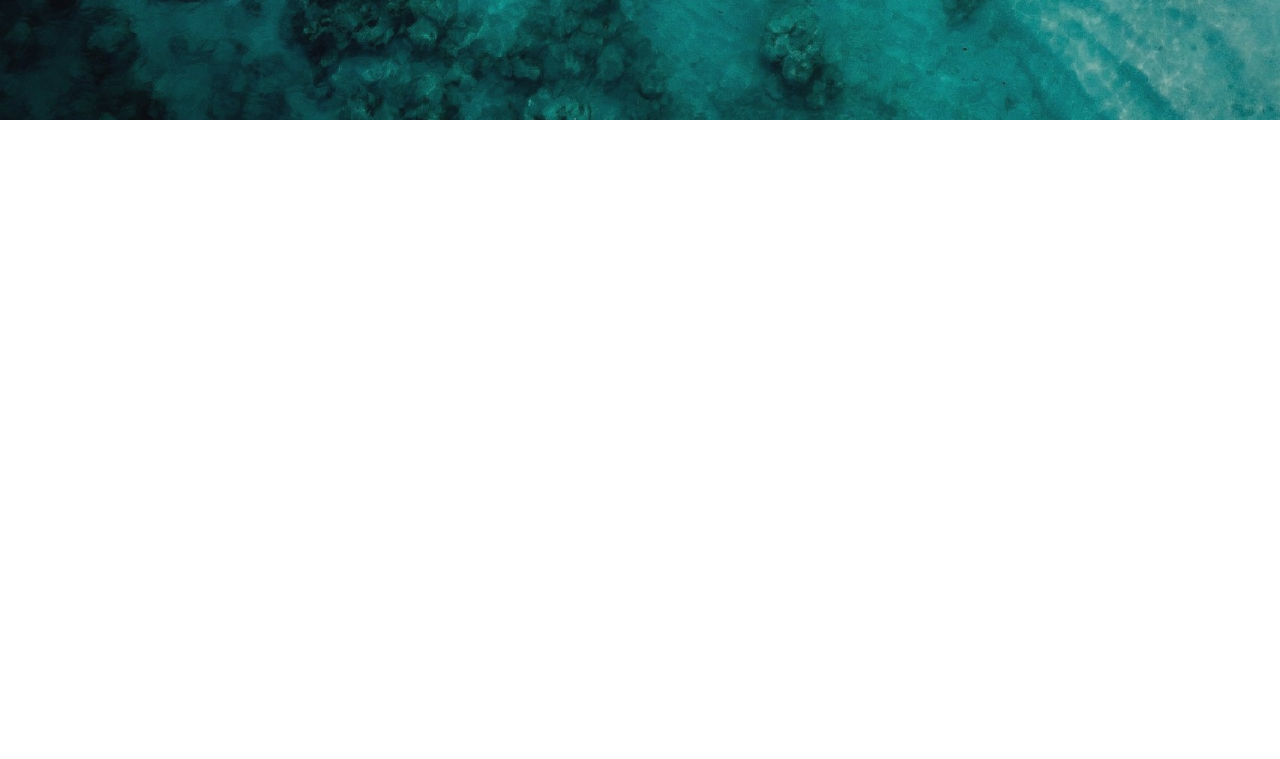
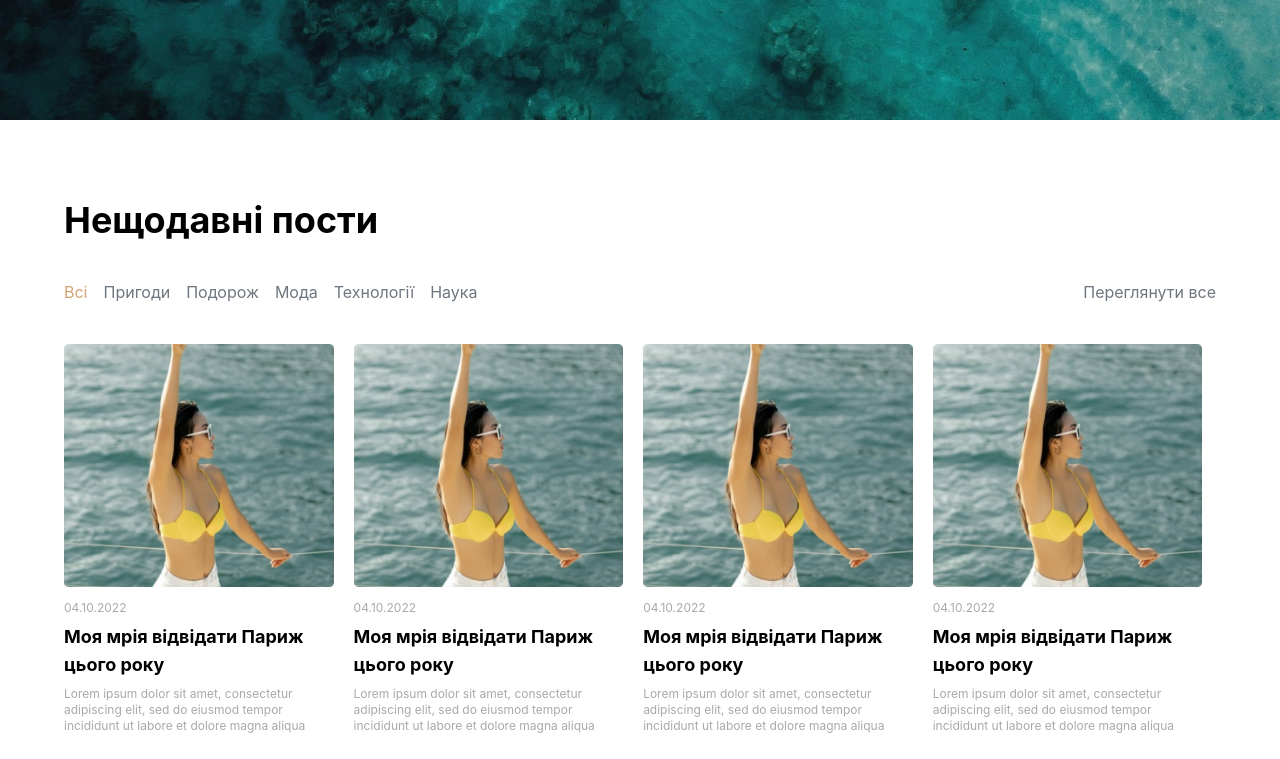
Before and after one commit to romashorodok/Posts, a Next.js app in the folder client/: page / in a window 1280 px wide. Shown: the part 680-1439 px from the top of the page. Built offline with nearby package versions, Linux system fonts and the light colour scheme.

Commit message:
feat: Added post cards and categories line.

```diff
--- /dev/null
+++ b/client/components/Card.tsx
@@ -0,0 +1,21 @@
+import React from "react";
+import Image from "next/image";
+import Styles from "~/styles/components/Card.module.scss";
+
+interface Props {
+  image?: string;
+}
+
+export function Card({
+  image = "/assets/post_mock.jpg",
+  children,
+}: React.PropsWithChildren<Props>) {
+  return (
+    <div className={`${Styles.card_container}`}>
+      <Image className="rounded" src={image} width={310} height={280} />
+      <div className={Styles.card_content}>{children}</div>
+    </div>
+  );
+}
+
+export default Card;
--- a/client/pages/_app.tsx
+++ b/client/pages/_app.tsx
@@ -1,4 +1,5 @@
-import "../styles/globals.css";
+import "~/styles/globals.css";
+import "~/styles/common.scss";
 import type { AppProps } from "next/app";
 
 function MyApp({ Component, pageProps }: AppProps) {
--- a/client/pages/index.tsx
+++ b/client/pages/index.tsx
@@ -1,12 +1,27 @@
+import React from "react";
 import { GetServerSidePropsResult } from "next";
 import Styles from "~/Styles/pages/index.module.scss";
 import LandingLayout from "~/layouts/LandingLayout";
+import Card from "~/components/Card";
+
+type Category = {
+  name: string;
+};
+
+type Post = {
+  title: string;
+  created_at: string;
+  description: string;
+};
 
 interface Props {
-  posts: Array<{ name: string }>;
+  posts: Array<Post>;
+  categories: Array<Category>;
 }
 
-export function Home({ posts }: Props) {
+export function Home({ posts, categories }: Props) {
+  const [selectedCategory, setSelectedCategory] = React.useState(0);
+
   return (
     <LandingLayout>
       <div
@@ -19,19 +34,113 @@ export function Home({ posts }: Props) {
         </div>
       </div>
 
-      <div className={`${Styles.landing_recent_posts}`}></div>
+      <div className={`${Styles.landing_recent_posts}`}>
+        <h1 className="text-4xl font-bold mb-10">Нещодавні пости</h1>
+
+        <div className="flex flex-row justify-between flex-wrap mb-10 bg-support">
+          <ul className="flex flex-row flex-wrap gap-4">
+            {categories.map((category: Category, index) => (
+              <li
+                key={index}
+                className={`${
+                  index === selectedCategory
+                    ? Styles.landing_category__selected
+                    : ""
+                } ${Styles.landing_category}`}
+                onClick={() => setSelectedCategory(index)}
+              >
+                {category.name}
+              </li>
+            ))}
+          </ul>
+
+          <a className={Styles.landing_category}>Переглянути все</a>
+        </div>
+
+        <div
+          className={`${Styles.landing_post_cards} flex flex-row flex-wrap gap-5`}
+        >
+          {posts.map((post: Post) => (
+            <Card>
+              <p className="text-xs bg-minor">{post.created_at}</p>
+              <p className="text-lg font-bold">{post.title}</p>
+              <p className="text-xs bg-minor">{post.description}</p>
+            </Card>
+          ))}
+        </div>
+      </div>
     </LandingLayout>
   );
 }
 
 export function getServerSideProps(): GetServerSidePropsResult<Props> {
   const serverPostsResult = {
-    data: [{ name: "How to craft..." }, { name: "How to build..." }],
+    data: [
+      {
+        title: "Моя мрія відвідати Париж цього року",
+        description:
+          "Lorem ipsum dolor sit amet, consectetur adipiscing  elit, sed do eiusmod tempor incididunt ut labore et dolore magna aliqua",
+        created_at: "04.10.2022",
+      },
+      {
+        title: "Моя мрія відвідати Париж цього року",
+        description:
+          "Lorem ipsum dolor sit amet, consectetur adipiscing  elit, sed do eiusmod tempor incididunt ut labore et dolore magna aliqua",
+        created_at: "04.10.2022",
+      },
+      {
+        title: "Моя мрія відвідати Париж цього року",
+        description:
+          "Lorem ipsum dolor sit amet, consectetur adipiscing  elit, sed do eiusmod tempor incididunt ut labore et dolore magna aliqua",
+        created_at: "04.10.2022",
+      },
+      {
+        title: "Моя мрія відвідати Париж цього року",
+        description:
+          "Lorem ipsum dolor sit amet, consectetur adipiscing  elit, sed do eiusmod tempor incididunt ut labore et dolore magna aliqua",
+        created_at: "04.10.2022",
+      },
+      {
+        title: "Моя мрія відвідати Париж цього року",
+        description:
+          "Lorem ipsum dolor sit amet, consectetur adipiscing  elit, sed do eiusmod tempor incididunt ut labore et dolore magna aliqua",
+        created_at: "04.10.2022",
+      },
+      {
+        title: "Моя мрія відвідати Париж цього року",
+        description:
+          "Lorem ipsum dolor sit amet, consectetur adipiscing  elit, sed do eiusmod tempor incididunt ut labore et dolore magna aliqua",
+        created_at: "04.10.2022",
+      },
+      {
+        title: "Моя мрія відвідати Париж цього року",
+        description:
+          "Lorem ipsum dolor sit amet, consectetur adipiscing  elit, sed do eiusmod tempor incididunt ut labore et dolore magna aliqua",
+        created_at: "04.10.2022",
+      },
+      {
+        title: "Моя мрія відвідати Париж цього року",
+        description:
+          "Lorem ipsum dolor sit amet, consectetur adipiscing  elit, sed do eiusmod tempor incididunt ut labore et dolore magna aliqua",
+        created_at: "04.10.2022",
+      },
+    ],
+  };
+  const serverCategoriesResult = {
+    data: [
+      { name: "Всі" },
+      { name: "Пригоди" },
+      { name: "Подорож" },
+      { name: "Мода" },
+      { name: "Технології" },
+      { name: "Наука" },
+    ],
   };
 
   return {
     props: {
       posts: serverPostsResult.data,
+      categories: serverCategoriesResult.data,
     },
   };
 }
--- /dev/null
+++ b/client/styles/common.scss
@@ -0,0 +1,9 @@
+@use "~/styles/vars" as var;
+
+.bg-minor {
+  color: var.$minor;
+}
+
+.bg-support {
+  color: var.$support;
+}
--- /dev/null
+++ b/client/styles/components/Card.module.scss
@@ -0,0 +1,9 @@
+.card_container {
+  width: 23.4%;
+}
+
+.card_content {
+  & * {
+    margin: 7px 0;
+  }
+}
--- /dev/null
+++ b/client/styles/mixins.scss
@@ -0,0 +1,9 @@
+@use "~/styles/vars" as var;
+
+@mixin padding {
+  padding: 5rem 5%;
+}
+
+@mixin selected {
+  color: var.$active;
+}
--- a/client/styles/pages/index.module.scss
+++ b/client/styles/pages/index.module.scss
@@ -1,3 +1,5 @@
+@use "~/styles/mixins" as mixin;
+
 .landing_background {
   position: relative;
   background-image: url("/assets/landing-background.jpg");
@@ -23,4 +25,18 @@
 
 .landing_recent_posts {
     min-height: 100vh;
+    @include mixin.padding;
 }
+
+.landing_category {
+    cursor: pointer;
+    user-select: none;
+}
+
+.landing_category:hover {
+    @include mixin.selected;
+}
+
+.landing_category__selected {
+    @include mixin.selected;
+}
--- /dev/null
+++ b/client/styles/vars.scss
@@ -0,0 +1,3 @@
+$active: #d4a373;
+$minor: #a9a9a9;
+$support: #6e767f;
```
Also changed, not shown: client/public/assets/post_mock.jpg (added).
